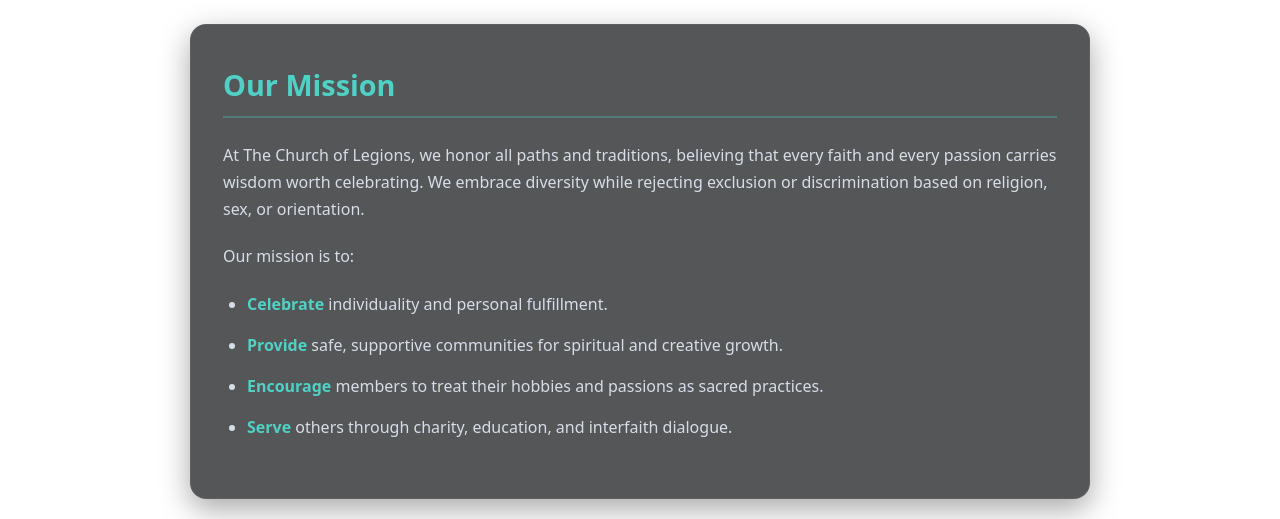
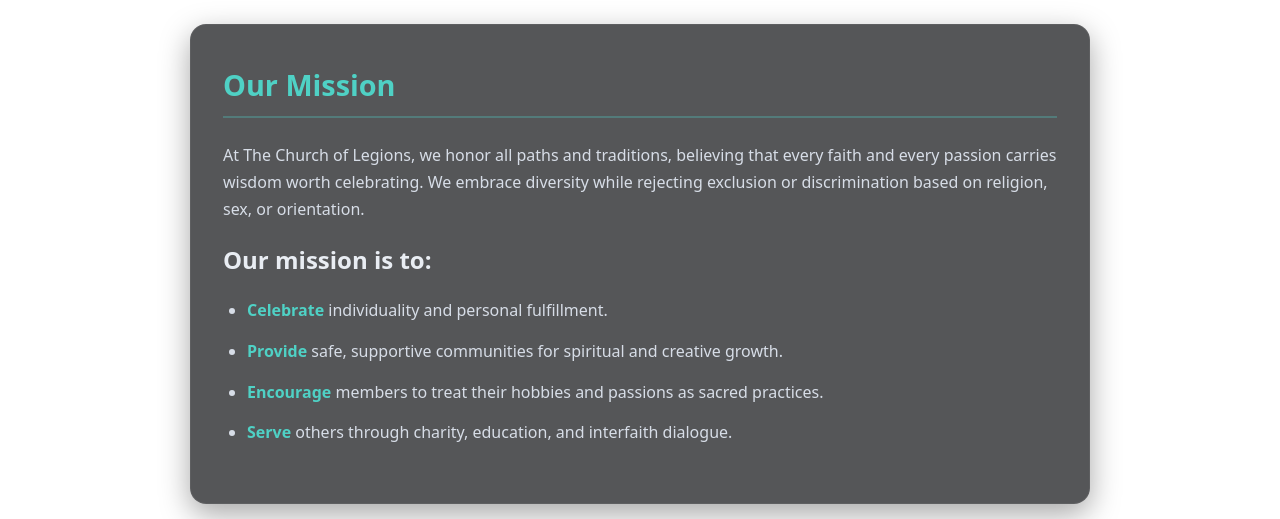
Before and after one commit to thechurchoflegions/primary_col_page, a plain HTML site: page about.html in a window 1280 px wide. Shown: the part 281-800 px from the top of the page. Drawn offline with Linux system fonts and the light colour scheme.

Commit message:
Update about.html
Edited: <p>Our mission is to:</p> to <h2>Our mission is to:</h2>

```diff
--- a/about.html
+++ b/about.html
@@ -163,7 +163,7 @@
     <section class="content-section">
       <h1>Our Mission</h1>
       <p>At The Church of Legions, we honor all paths and traditions, believing that every faith and every passion carries wisdom worth celebrating. We embrace diversity while rejecting exclusion or discrimination based on religion, sex, or orientation.</p>
-      <p>Our mission is to:</p>
+      <h2>Our mission is to:</h2>
       <ul>
         <li><strong>Celebrate</strong> individuality and personal fulfillment.</li>
         <li><strong>Provide</strong> safe, supportive communities for spiritual and creative growth.</li>
```
